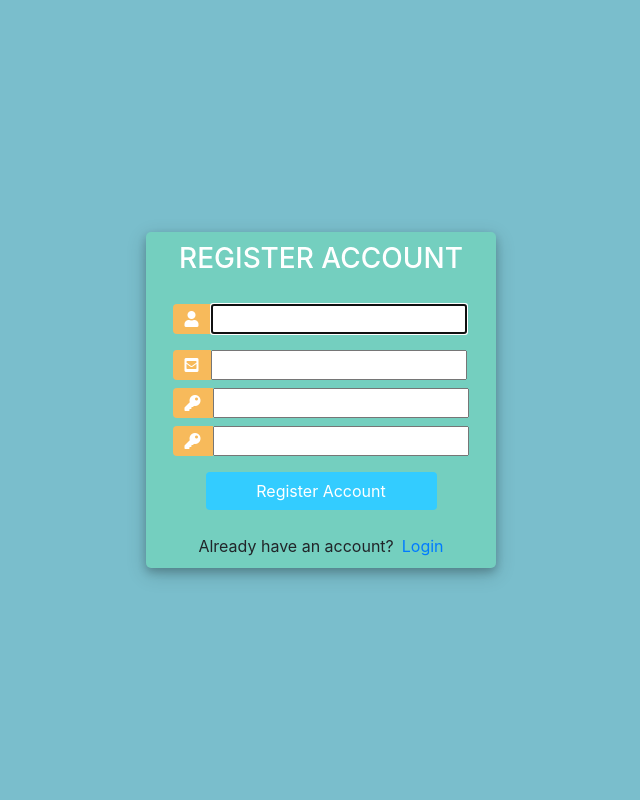
After one commit to ferialahmed/Web-training---IEEE-CS-ZSB, a Django app: page /register/ in a window 1280 px wide. The commit adds this page. Shown: the whole page, without its empty margins (319-959 px from the left). Run offline with Django 3.2, Linux system fonts and the light colour scheme; some libraries are stand-ins or nearby versions.

Commit message:
first commit

```diff
--- a/todo_app/settings.py
+++ b/todo_app/settings.py
@@ -37,7 +37,8 @@ INSTALLED_APPS = [
     'django.contrib.sessions',
     'django.contrib.messages',
     'django.contrib.staticfiles',
-    'todolist'
+    'todolist',
+    'crispy_forms'
 ]
 
 MIDDLEWARE = [
@@ -124,3 +125,4 @@ STATIC_URL = '/static/'
 # https://docs.djangoproject.com/en/3.2/ref/settings/#default-auto-field
 
 DEFAULT_AUTO_FIELD = 'django.db.models.BigAutoField'
+CRISPY_TEMPLATE_PACK = 'bootstrap4'
--- a/todolist/form.py
+++ b/todolist/form.py
@@ -1,9 +1,15 @@
 from django import forms
 from django.forms import ModelForm
-
+from django.contrib.auth.forms import UserCreationForm
+from django.contrib.auth.models import User
 from .models import *
 
 class Taskform(forms.ModelForm):
     class Meta:
         model=Tasks
         fields='__all__'
+
+class CreateUserFom(UserCreationForm):
+    class Meta:
+        model=User
+        fields=['username', 'email', 'password1', 'password2']
--- a/todolist/templates/navbar.html
+++ b/todolist/templates/navbar.html
@@ -1,3 +1,5 @@
 <nav class="navbar navbar-dark bg-dark">
-    <span class="navbar-brand mb-0 h1">Your TODO list</span>
+    <span class="navbar-brand mb-0 h1">{{request.user}}'s TODO list</span>
+
+    <span><a href="{% url 'logout' %}">Logout</a></span>
   </nav>
--- /dev/null
+++ b/todolist/templates/register.html
@@ -0,0 +1,126 @@
+
+<!DOCTYPE html>
+<html>
+
+<head>
+	<title>Login</title>
+	<link rel="stylesheet" href="https://stackpath.bootstrapcdn.com/bootstrap/4.1.3/css/bootstrap.min.css" integrity="sha384-MCw98/SFnGE8fJT3GXwEOngsV7Zt27NXFoaoApmYm81iuXoPkFOJwJ8ERdknLPMO" crossorigin="anonymous">
+	<!-- <script src="https://ajax.googleapis.com/ajax/libs/jquery/3.3.1/jquery.min.js"></script> -->
+	<link rel="stylesheet" href="https://use.fontawesome.com/releases/v5.6.1/css/all.css" integrity="sha384-gfdkjb5BdAXd+lj+gudLWI+BXq4IuLW5IT+brZEZsLFm++aCMlF1V92rMkPaX4PP" crossorigin="anonymous">
+
+	<style>
+		body,
+		html {
+			margin: 0;
+			padding: 0;
+			height: 100%;
+			background: #7abecc !important;
+		}
+		.user_card {
+			width: 350px;
+			margin-top: auto;
+			margin-bottom: auto;
+			background: #74cfbf;
+			position: relative;
+			display: flex;
+			justify-content: center;
+			flex-direction: column;
+			padding: 10px;
+			box-shadow: 0 4px 8px 0 rgba(0, 0, 0, 0.2), 0 6px 20px 0 rgba(0, 0, 0, 0.19);
+			-webkit-box-shadow: 0 4px 8px 0 rgba(0, 0, 0, 0.2), 0 6px 20px 0 rgba(0, 0, 0, 0.19);
+			-moz-box-shadow: 0 4px 8px 0 rgba(0, 0, 0, 0.2), 0 6px 20px 0 rgba(0, 0, 0, 0.19);
+			border-radius: 5px;
+
+		}
+
+		.form_container {
+			margin-top: 20px;
+		}
+
+		#form-title{
+			color: #fff;
+		}
+		.login_btn {
+			width: 100%;
+			background: #33ccff !important;
+			color: white !important;
+		}
+		.login_btn:focus {
+			box-shadow: none !important;
+			outline: 0px !important;
+		}
+		.login_container {
+			padding: 0 2rem;
+		}
+		.input-group-text {
+			background: #f7ba5b !important;
+			color: white !important;
+			border: 0 !important;
+			border-radius: 0.25rem 0 0 0.25rem !important;
+		}
+		.input_user,
+		.input_pass:focus {
+			box-shadow: none !important;
+			outline: 0px !important;
+		}
+
+	</style>
+
+</head>
+<body>
+    <div class="container h-100">
+		<div class="d-flex justify-content-center h-100">
+			<div class="user_card">
+				<div class="d-flex justify-content-center">
+					<h3 id="form-title">REGISTER ACCOUNT</h3>
+				</div>
+				<div class="d-flex justify-content-center form_container">
+
+					<form method="POST" action="">
+						{% csrf_token %}
+						<div class="input-group mb-3">
+							<div class="input-group-append">
+								<span class="input-group-text"><i class="fas fa-user"></i></span>
+							</div>
+							{{form.username}}
+						</div>
+						<div class="input-group mb-2">
+							<div class="input-group-append">
+								<span class="input-group-text"><i class="fas fa-envelope-square"></i></span>
+							</div>
+							{{form.email}}
+						</div>
+						<div class="input-group mb-2">
+							<div class="input-group-append">
+								<span class="input-group-text"><i class="fas fa-key"></i></span>
+							</div>
+							{{form.password1}}
+						</div>
+						<div class="input-group mb-2">
+							<div class="input-group-append">
+								<span class="input-group-text"><i class="fas fa-key"></i></span>
+							</div>
+							{{form.password2}}
+						</div>
+
+
+
+				   		<div class="d-flex justify-content-center mt-3 login_container">
+				 			<input class="btn login_btn" type="submit" value="Register Account">
+				   		</div>
+
+					</form>
+				</div>
+
+				{{form.errors}}
+
+				<div class="mt-4">
+					<div class="d-flex justify-content-center links">
+						Already have an account? <a href="{% url 'login' %}" class="ml-2">Login</a>
+					</div>
+				</div>
+			</div>
+		</div>
+	</div>
+    </body>
+    </html>
--- a/todolist/urls.py
+++ b/todolist/urls.py
@@ -4,5 +4,8 @@ from todolist import views
 urlpatterns = [
     path("", views.home, name="home"),
     path('update_task/<str:pk>/',views.editTask,name="update_task"),
-    path('delet_task/<str:pk>/',views.delTask,name="delete_task")
+    path('delet_task/<str:pk>/',views.delTask,name="delete_task"),
+    path('register/',views.register,name="register"),
+    path('login/',views.loginPage,name="login"),
+    path('logout/',views.logoutPage,name="logout")
 ]
--- a/todolist/views.py
+++ b/todolist/views.py
@@ -1,9 +1,46 @@
 from django.http import HttpResponse
 from django.shortcuts import render, redirect
+from django.contrib.auth.forms import UserCreationForm
+from django.forms import inlineformset_factory
 from .models import Tasks
-from .form import *
+from .form import CreateUserFom, Taskform
+from django.contrib.auth import authenticate, login, logout, get_user_model
+
+def register(request):
+
+    form=CreateUserFom()
+    # user=UserCreationForm()
+    if request.method == "POST":
+        form=CreateUserFom(request.POST)
+        if form.is_valid():
+            form.save()
+            return redirect('/login')
+    context={'form':form}
+    return render(request,'register.html',context)
+
+def loginPage(request):
+
+    # form=CreateUserFom()
+    # user=UserCreationForm()
+    # username=request.POST['password']
+    if request.method == "POST":
+        username=request.POST['username']
+        password=request.POST['password']
+        user=authenticate(request, username=username, password=password)
+        if user is not None:
+            login(request, user)
+            return redirect('home')
+        # else:
+        #     return redirect("register")
+    context={}
+    return render(request,'login.html',context)
+
+def logoutPage(request):
+    return render(request,'login.html')
 def home(request):
-
+    user=get_user_model()
+    Users=user.objects.all()
+    count=Users.count()
     forms=Taskform()
     tasks=Tasks.objects.all()
     if request.method == 'POST':
@@ -13,7 +50,7 @@ def home(request):
         return redirect('/')
 
 
-    context={'tasks':tasks,'forms':forms}
+    context={'tasks':tasks,'forms':forms,'count':count}
     return render(request,'home.html', context)
 
 def editTask(request, pk):
@@ -26,7 +63,7 @@ def editTask(request, pk):
         return redirect('/')
 
     context={'forms':forms}
-    return render(request, 'updated.html', context)
+    return render(request, 'update.html', context)
 
 def delTask(request, pk):
     tasks=Tasks.objects.get(id=pk)
```
Also changed, not shown: todolist/templates/delete.html (+8 -3 lines), todolist/templates/home.html (+24 -12 lines), todolist/templates/login.html (added, +125 -0 lines), todolist/templates/update.html (added, +17 -0 lines), todolist/templates/updated.html (deleted, +0 -7 lines), db.sqlite3, todolist/models.py (line endings or trailing spaces).
